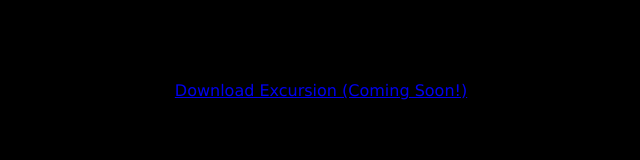
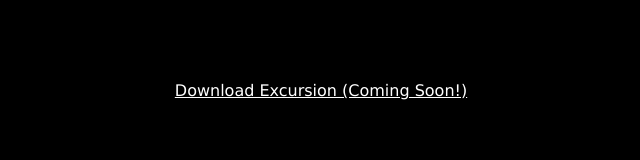
Before and after one commit to sawankhanchi/excursion, a plain HTML site: page index.html in a window 1280 px wide. Shown: the whole page, without its empty margins (319-959 px from the left). Drawn offline with Linux system fonts and the light colour scheme; files that its build step writes are made by us from their sources.

Commit message:
Added link--cta style

```diff
--- a/index.html
+++ b/index.html
@@ -9,6 +9,6 @@
    </head>
    <body>
        <h1 class=".header--main">Discover hidden places in the world around you</h1>
-       <p><a href="#">Download Excursion (Coming Soon!)</a></p>
+       <p><a class="link--cta" href="#">Download Excursion (Coming Soon!)</a></p>
    </body>
 </html>
--- a/resources/style.css
+++ b/resources/style.css
@@ -9,3 +9,8 @@ body {
     font-size: 50px;
     color: #ffffff;
 }
+
+.link--cta {
+    font-size: 16px;
+    color: #ffffff;
+}
```
